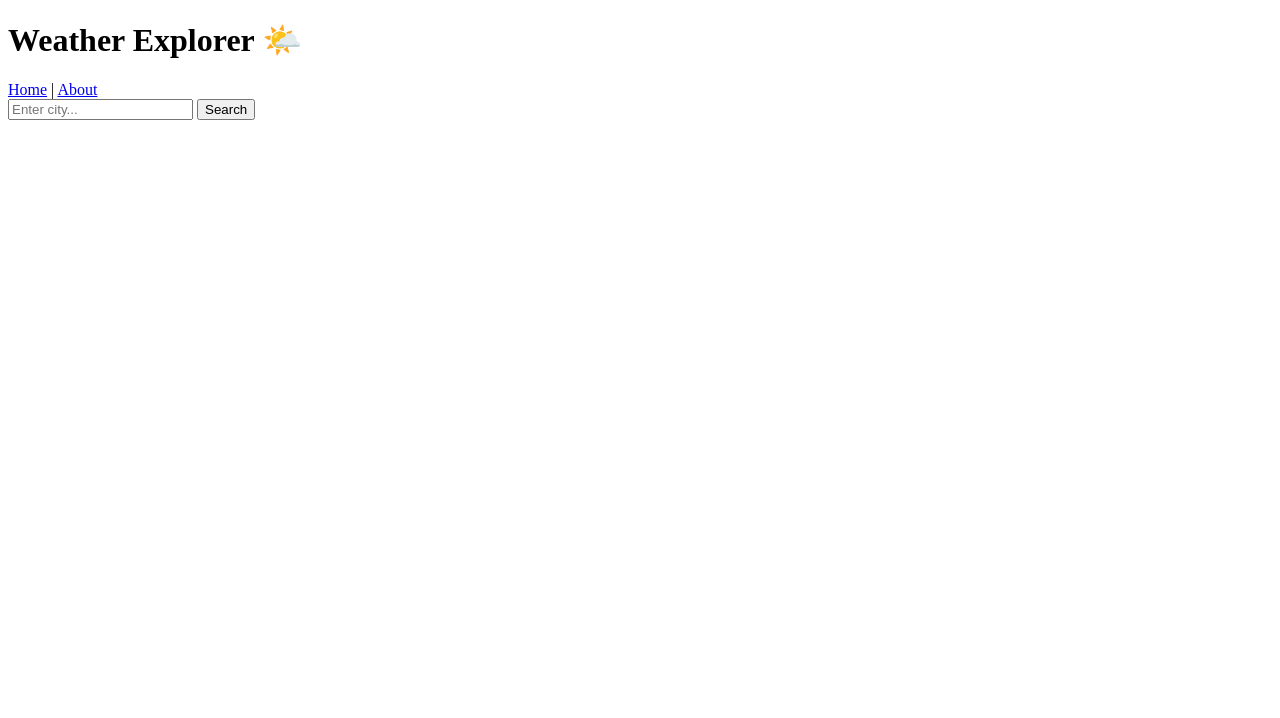
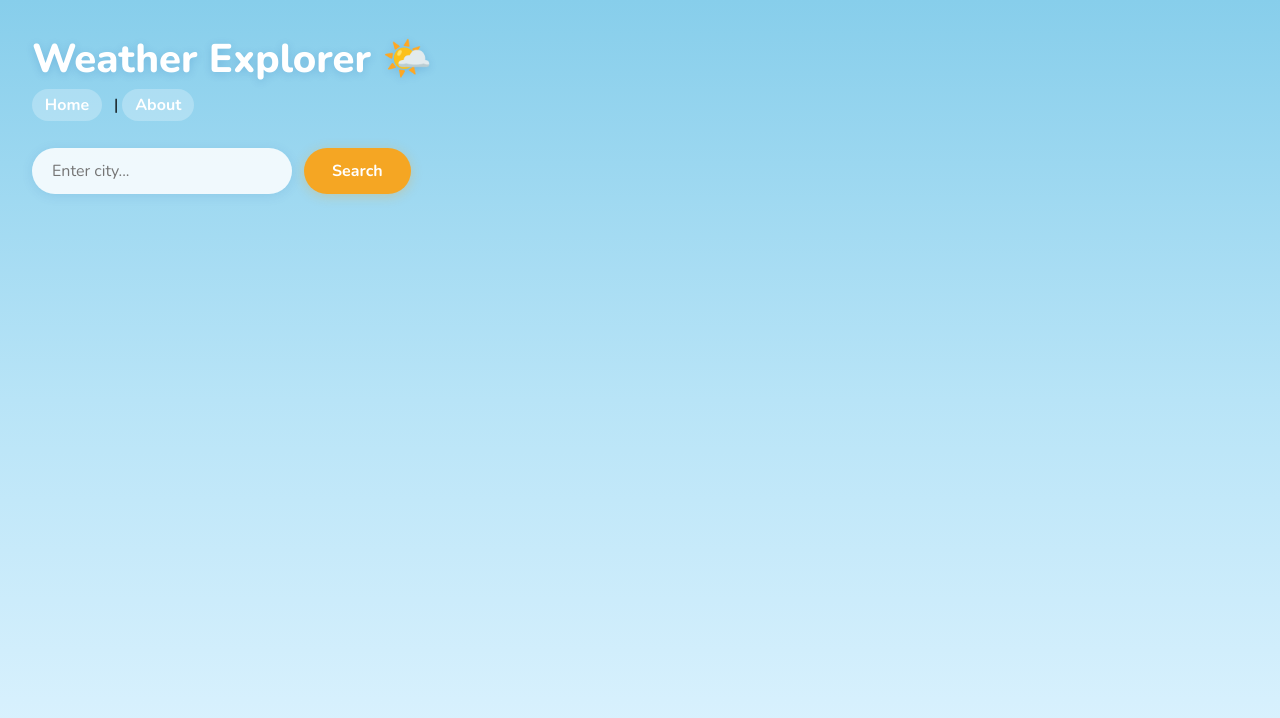
Before and after one commit to sanhu7/weather-explorer, a website with bundled scripts: page index.html in a window 1280 px wide. Built offline with nearby package versions, Linux system fonts and the light colour scheme.

Commit message:
lägg till styling för home page(index.html)

```diff
--- a/index.html
+++ b/index.html
@@ -5,6 +5,7 @@
     <meta charset="UTF-8">
     <meta name="viewport" content="width=device-width, initial-scale=1.0">
     <title>Weather Explorer</title>
+    <link rel="stylesheet" href="style.css">
 </head>
 
 <body>
--- /dev/null
+++ b/style.css
@@ -0,0 +1,132 @@
+@import url('https://fonts.googleapis.com/css2?family=Nunito:wght@400;600;700;800&display=swap');
+
+* {
+    box-sizing: border-box;
+    margin: 0;
+    padding: 0;
+}
+
+body {
+    font-family: 'Nunito', sans-serif;
+    min-height: 100vh;
+    background: linear-gradient(180deg, #87CEEB 0%, #b8e4f7 50%, #e0f4ff 100%);
+    padding: 2rem;
+}
+
+body::before {
+    position: fixed;
+    top: 1.5rem;
+    left: 0;
+    width: 100%;
+    font-size: 2.5rem;
+    letter-spacing: 2rem;
+    opacity: 0.6;
+    pointer-events: none;
+    z-index: 0;
+}
+
+h1 {
+    font-size: 2.5rem;
+    font-weight: 800;
+    color: #fff;
+    text-shadow: 0 2px 8px rgba(0, 80, 160, 0.18);
+    margin-bottom: 0.5rem;
+    position: relative;
+    z-index: 1;
+}
+
+nav {
+    margin-bottom: 2rem;
+    position: relative;
+    z-index: 1;
+}
+
+nav a {
+    color: #fff;
+    text-decoration: none;
+    font-weight: 700;
+    font-size: 1rem;
+    margin-right: 0.5rem;
+    padding: 0.3rem 0.8rem;
+    border-radius: 999px;
+    background: rgba(255, 255, 255, 0.25);
+    transition: background 0.2s;
+}
+
+nav a:hover {
+    background: rgba(255, 255, 255, 0.5);
+}
+
+form {
+    display: flex;
+    gap: 0.75rem;
+    margin-bottom: 2rem;
+    position: relative;
+    z-index: 1;
+}
+
+input[type="text"] {
+    padding: 0.75rem 1.25rem;
+    border: none;
+    border-radius: 999px;
+    font-size: 1rem;
+    font-family: 'Nunito', sans-serif;
+    background: rgba(255, 255, 255, 0.85);
+    box-shadow: 0 2px 12px rgba(0, 80, 160, 0.1);
+    outline: none;
+    width: 260px;
+    transition: box-shadow 0.2s;
+}
+
+input[type="text"]:focus {
+    box-shadow: 0 4px 16px rgba(0, 80, 160, 0.2);
+    background: #fff;
+}
+
+button[type="submit"] {
+    padding: 0.75rem 1.75rem;
+    border: none;
+    border-radius: 999px;
+    background: #f5a623;
+    color: #fff;
+    font-size: 1rem;
+    font-family: 'Nunito', sans-serif;
+    font-weight: 700;
+    cursor: pointer;
+    box-shadow: 0 2px 12px rgba(245, 166, 35, 0.3);
+    transition: background 0.2s, transform 0.1s;
+}
+
+button[type="submit"]:hover {
+    background: #e6941a;
+    transform: translateY(-1px);
+}
+
+button[type="submit"]:active {
+    transform: translateY(0);
+}
+
+.weather-card {
+    background: rgba(255, 255, 255, 0.75);
+    backdrop-filter: blur(10px);
+    border-radius: 1.5rem;
+    padding: 2rem 2.5rem;
+    max-width: 400px;
+    box-shadow: 0 8px 32px rgba(0, 80, 160, 0.12);
+    position: relative;
+    z-index: 1;
+}
+
+.weather-card h2 {
+    font-size: 1.75rem;
+    font-weight: 800;
+    color: #1a6fa8;
+    margin-bottom: 1rem;
+}
+
+.weather-card p {
+    font-size: 1.05rem;
+    color: #2c5f8a;
+    margin-bottom: 0.5rem;
+    font-weight: 600;
+}
```
